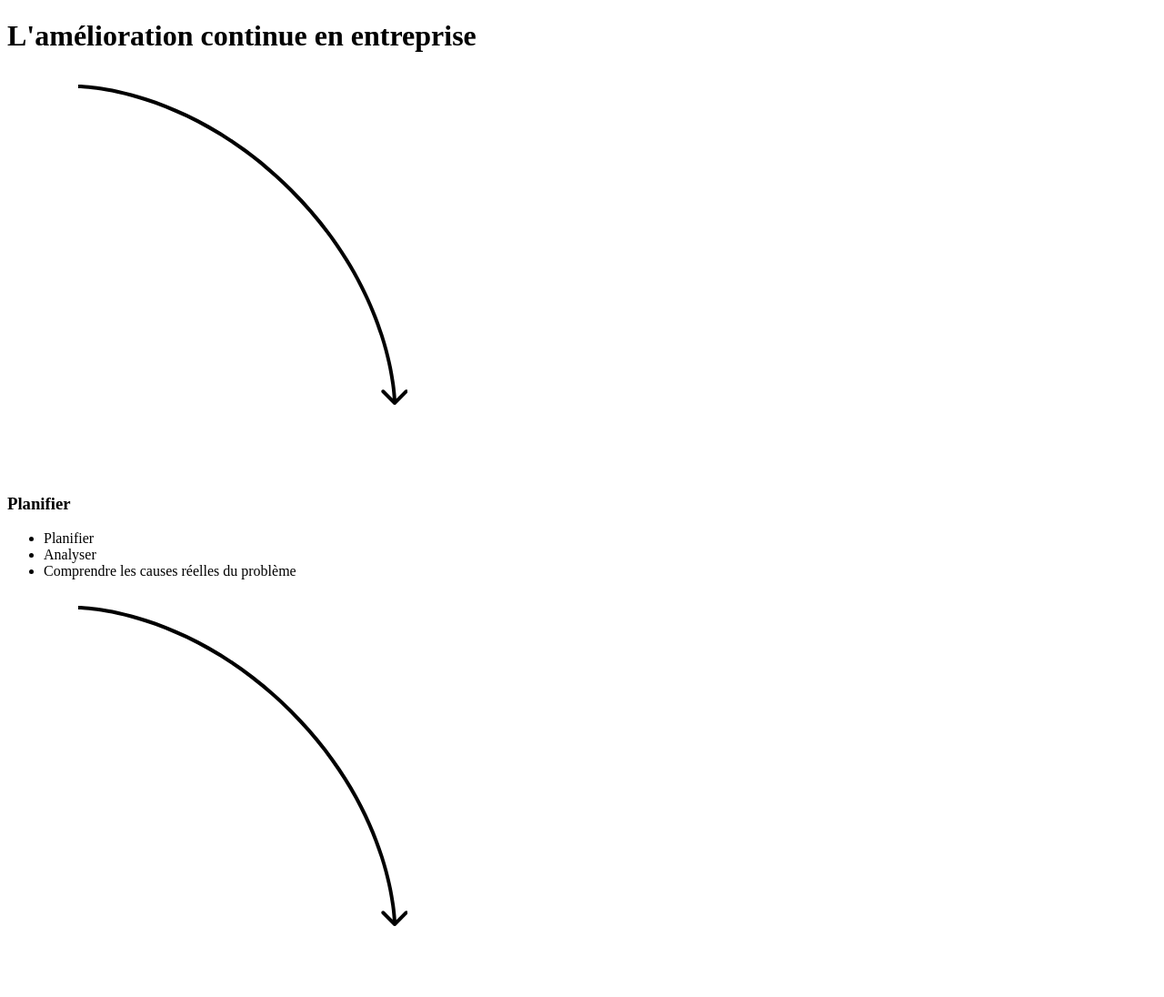
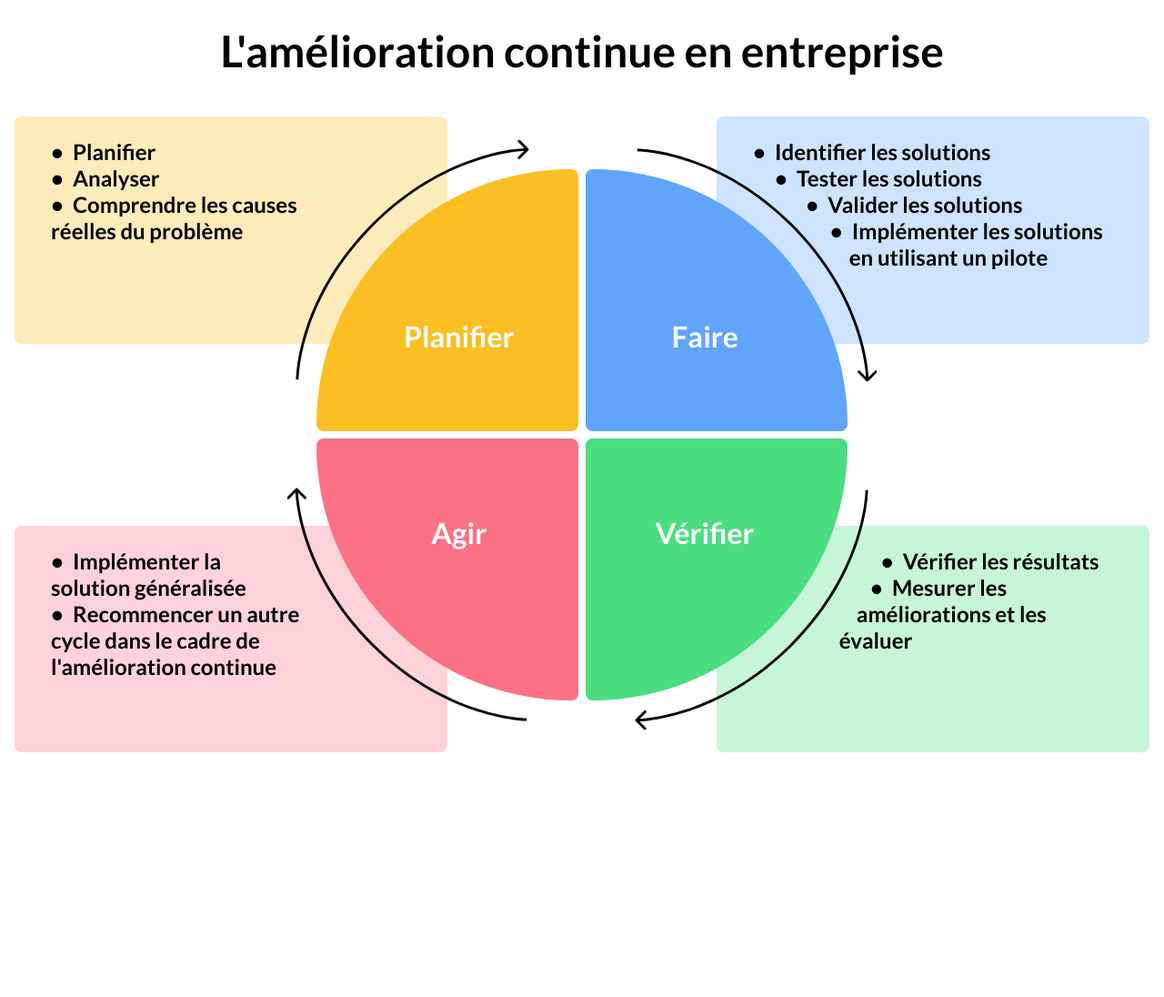
Before and after one commit to CESI-DI-22/Efficacit--entreprise-infographie, a plain HTML site: page index.html in a window 1280 px wide. Shown: the top 1096 px of the page at 91% size. After the commit the page ends 843 px from the top, so only its background shows below. Drawn offline with Linux system fonts and the light colour scheme; the site is published under a folder, as on GitHub Pages, so addresses that start at the root find nothing.

Commit message:
index: Fix css path

```diff
--- a/index.html
+++ b/index.html
@@ -4,7 +4,7 @@
     <meta charset="utf-8" />
     <title>Infographie - Efficacité en entreprise - Rapport</title>
 
-    <link rel="stylesheet" href="/style.css" type="text/css" media="screen" />
+    <link rel="stylesheet" href="style.css" type="text/css" media="screen" />
     <meta name="viewport" content="width=device-width, initial-scale=1.0" />
 
     <link
```
